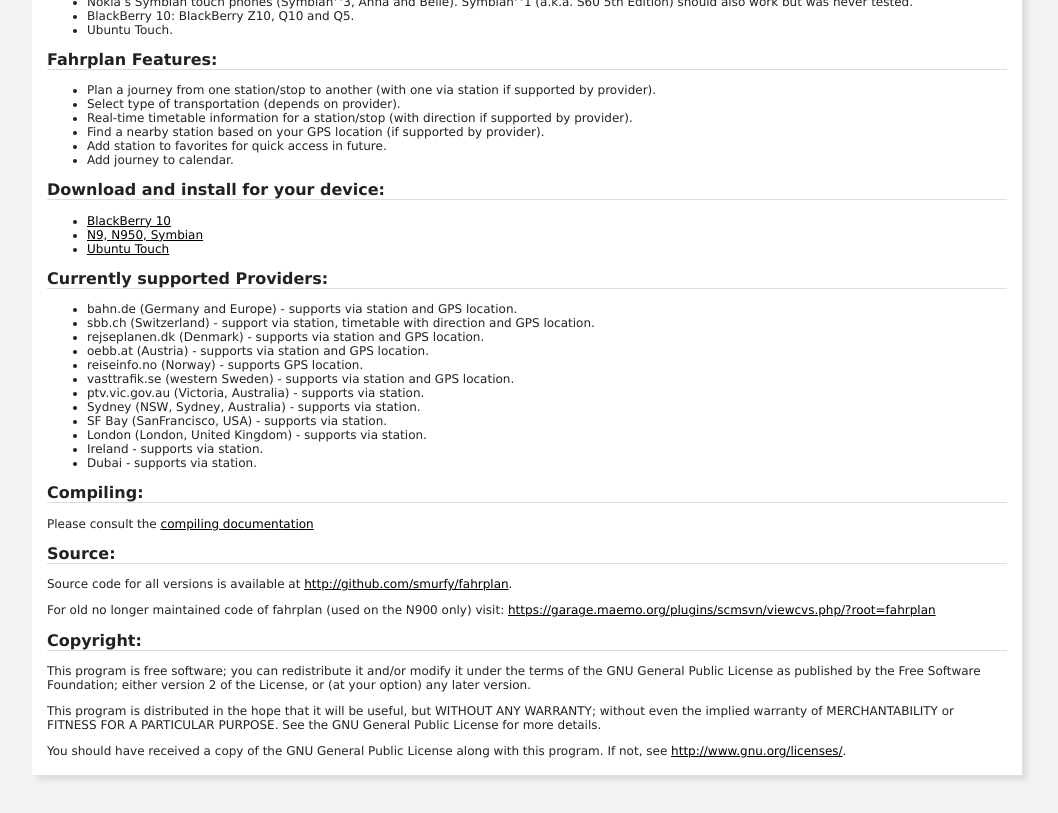
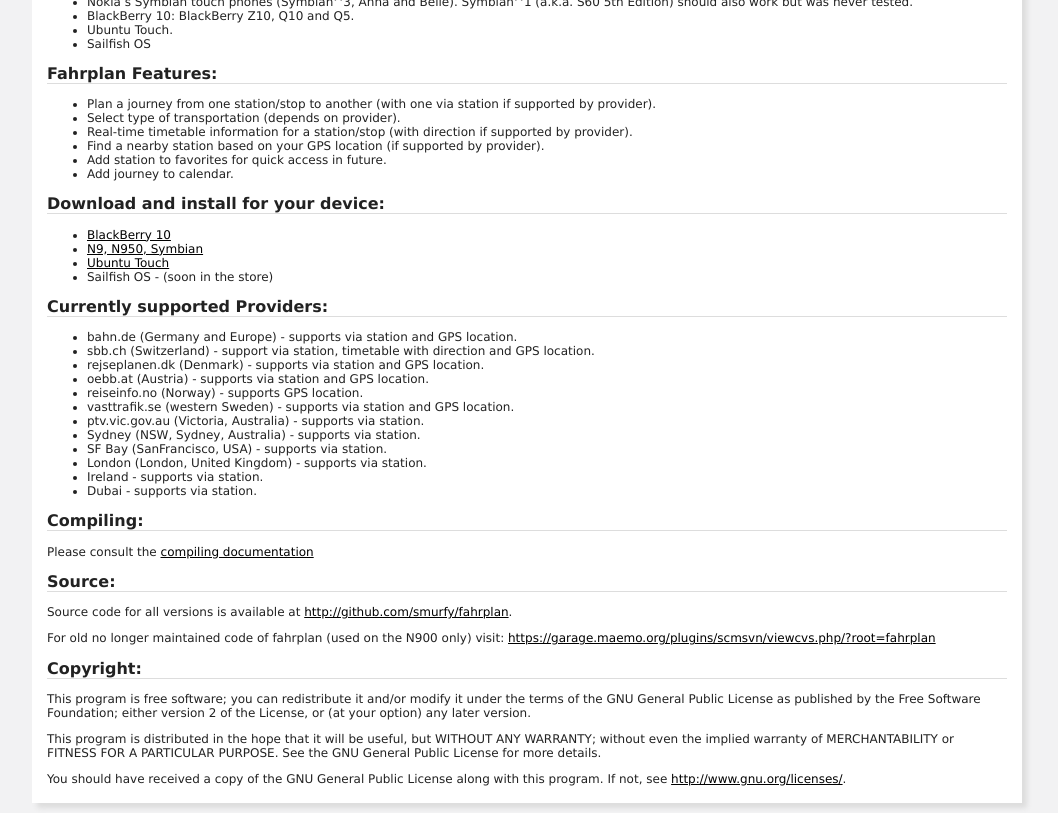
Before and after one commit to smurfy/fahrplan, a Jekyll site: the page built from index.md, in a window 1280 px wide. Shown: the part 320-1133 px from the top of the page, without its empty margins (113-1171 px from the left). Built offline with Jekyll 4.4.1, drawn with Linux system fonts in a browser that asks for light colours; before the commit the page ends 1105 px from its top, so only the background shows below that.

Commit message:
Update index.md

```diff
--- a/index.md
+++ b/index.md
@@ -16,6 +16,7 @@
   (a.k.a. S60 5th Edition) should also work but was never tested.
 * BlackBerry 10: BlackBerry Z10, Q10 and Q5.
 * Ubuntu Touch.
+* Sailfish OS
 
 Fahrplan Features:
 ------------------
@@ -36,6 +37,7 @@
 * [BlackBerry 10][2]
 * [N9, N950, Symbian][3]
 * [Ubuntu Touch][4]
+* Sailfish OS - (soon in the store)
 
 Currently supported Providers:
 ------------------------------
```
